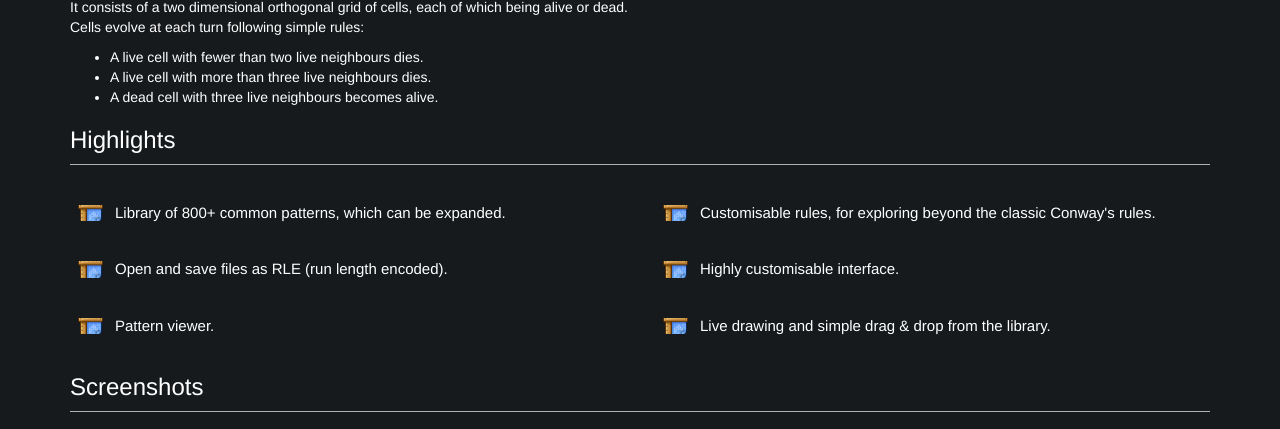
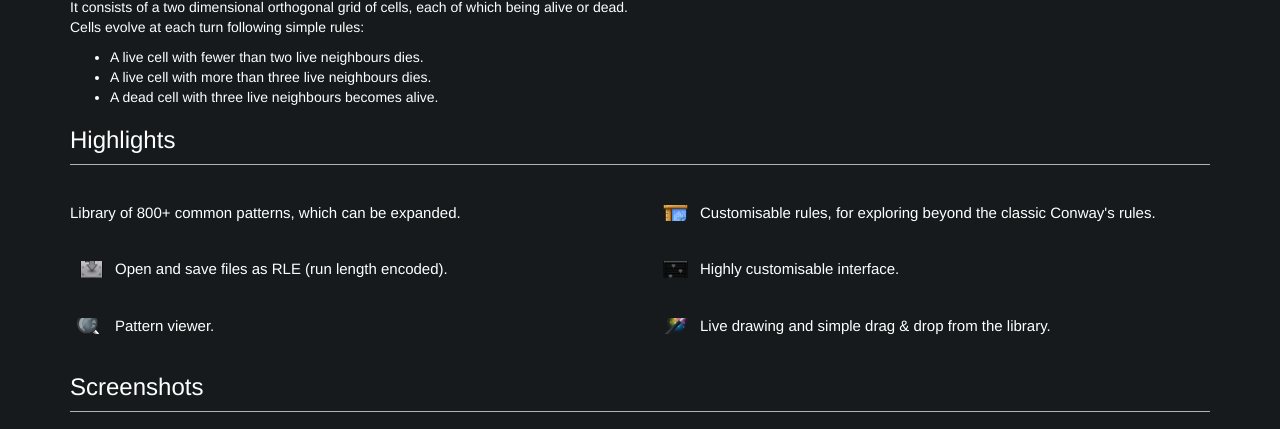
Before and after one commit to macmade/game-of-life.io, a PHP site: page / in a window 1280 px wide. Shown: the part 692-1121 px from the top of the page. Run offline with PHP 8.4, Linux system fonts and the light colour scheme; some libraries are stand-ins or nearby versions.

Commit message:
Highlights

```diff
--- a/css/layout.css
+++ b/css/layout.css
@@ -34,7 +34,7 @@
 
 .footer {
     margin:         10px;
-    padding-top:   4 10px;
+    padding-top:    10px;
     border-top:     solid 1px #B2B2B2;
     font-size:      10px;
 }
--- a/index.php
+++ b/index.php
@@ -80,7 +80,7 @@
                 <h3>Highlights</h3>
                 <div class="row highlights">
                     <div class="col-sm-6">
-                        <h4 class="project-icons project-icons-design-blueprint">
+                        <h4 class="project-icons project-icons-design-chest-of-drawers">
                             Library of 800+ common patterns, which can be expanded.
                         </h4>
                     </div>
@@ -92,24 +92,24 @@
                 </div>
                 <div class="row highlights">
                     <div class="col-sm-6">
-                        <h4 class="project-icons project-icons-design-blueprint">
+                        <h4 class="project-icons project-icons-hard-disk-installation">
                             Open and save files as RLE (run length encoded).
                         </h4>
                     </div>
                     <div class="col-sm-6">
-                        <h4 class="project-icons project-icons-design-blueprint">
+                        <h4 class="project-icons project-icons-panel-inspector">
                             Highly customisable interface.
                         </h4>
                     </div>
                 </div>
                 <div class="row highlights">
                     <div class="col-sm-6">
-                        <h4 class="project-icons project-icons-design-blueprint">
+                        <h4 class="project-icons project-icons-magnifying-glass">
                             Pattern viewer.
                         </h4>
                     </div>
                     <div class="col-sm-6">
-                        <h4 class="project-icons project-icons-design-blueprint">
+                        <h4 class="project-icons project-icons-wand-magic">
                             Live drawing and simple drag & drop from the library.
                         </h4>
                     </div>
```
